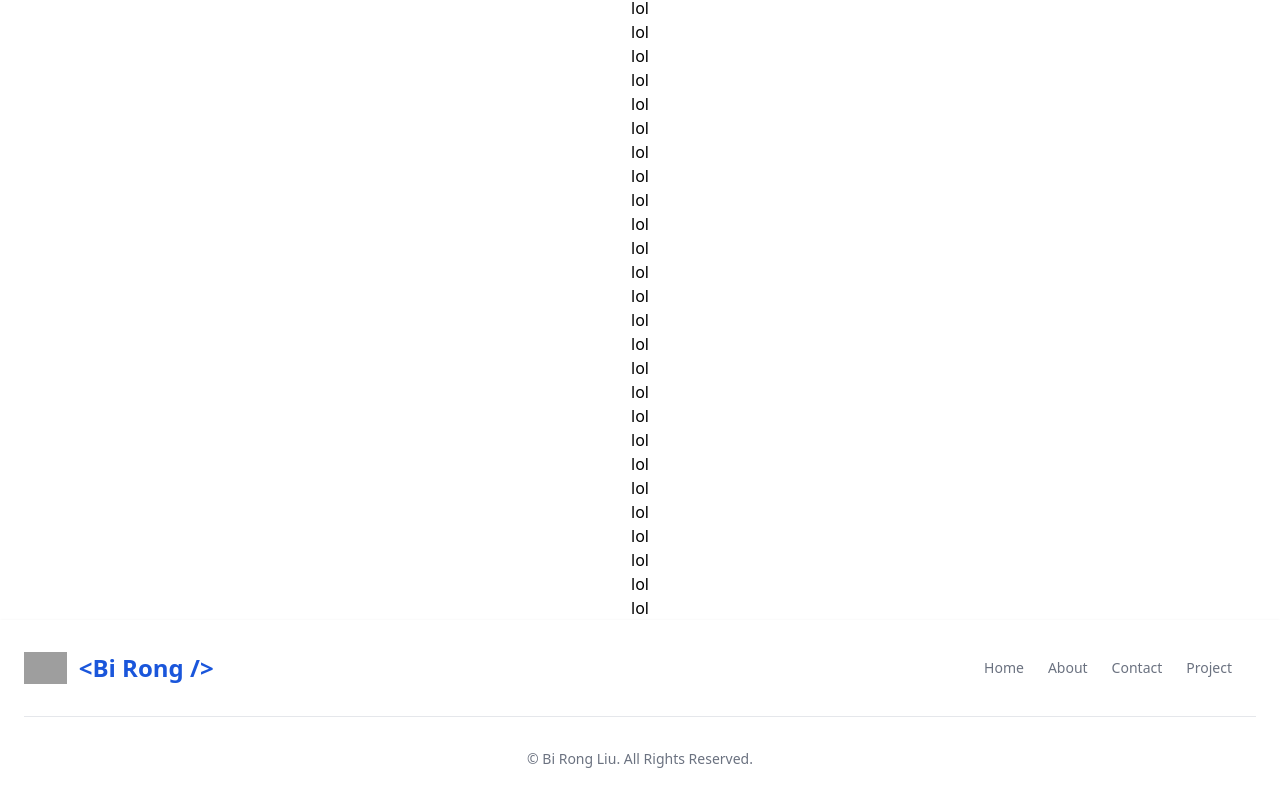
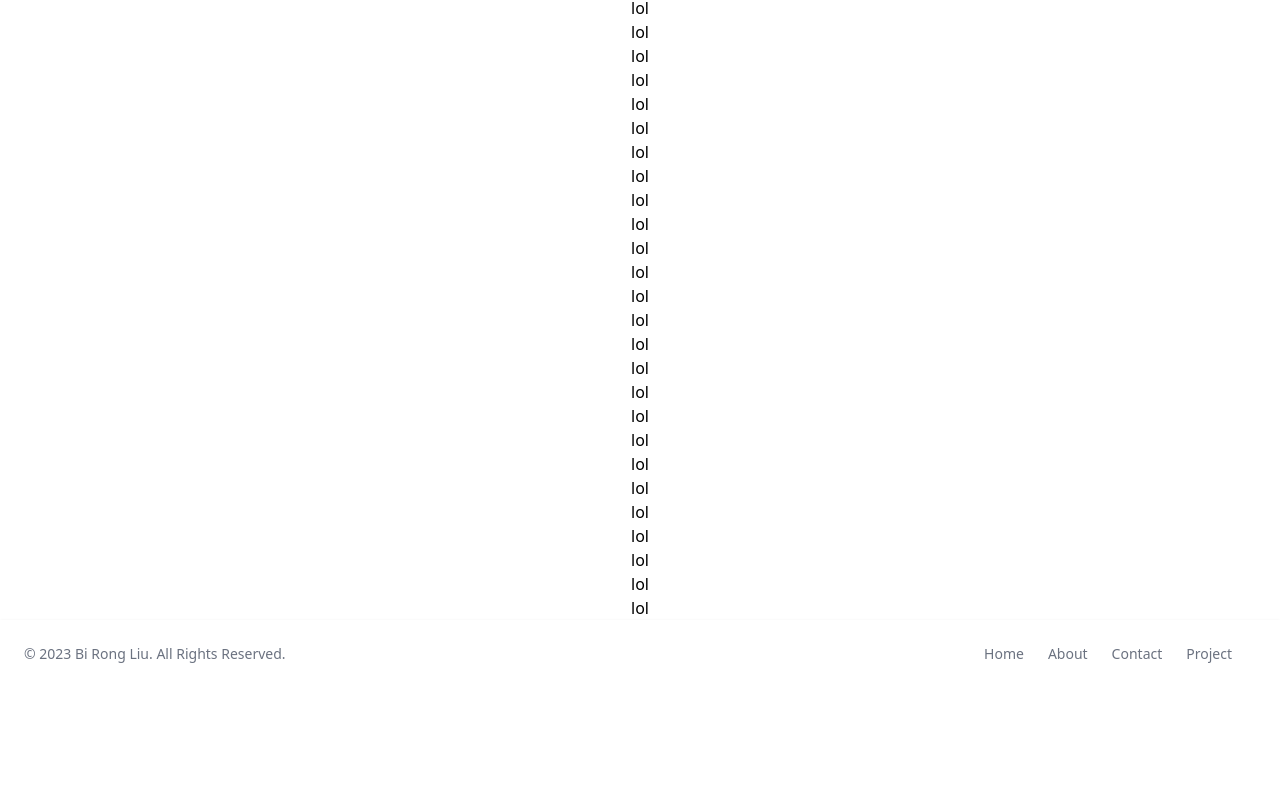
Before and after one commit to birongliu/portfolio, a React (Create React App) app: page / in a window 1280 px wide. Shown: the part 316-1117 px from the top of the page. After the commit the page ends 1004 px from the top, so only its background shows below. Built offline with nearby package versions, Linux system fonts and the light colour scheme; grey boxes are pictures that could not be loaded.

Commit message:
remove dep and add 404

```diff
--- a/package.json
+++ b/package.json
@@ -11,10 +11,9 @@
     "@types/react": "^18.0.26",
     "@types/react-dom": "^18.0.10",
     "flowbite": "^1.6.0",
-    "flowbite-react": "^0.3.7",
     "react": "^18.2.0",
     "react-dom": "^18.2.0",
-    "react-router-dom": "^5.3.0",
+    "react-router-dom": "^6.6.1",
     "react-scripts": "^5.0.1",
     "typescript": "^4.9.4",
     "web-vitals": "^2.1.4"
--- a/src/App.tsx
+++ b/src/App.tsx
@@ -1,30 +1,22 @@
 import React from "react";
-import Navagator from "./components/common/Navbar";
-import Footer from "./components/common/Footer";
-import { BrowserRouter as Router, Route, Switch } from "react-router-dom";
+import Navagator from "./components/Common/Navbar";
+import { Routes, Route, Navigate } from "react-router-dom";
 import Home from "./components/Home/Home";
+import FourOFour from "./components/Error/404";
+import Footer from "./components/Common/Footer";
 
-export function Test() {
-	return (
-      <div className="text-center bg-white dark:bg-gray-900 dark:text-white"
-      >home content here</div>
-
-   )
-}
 export default function App() {
 	return (
-    <Router>
-      <main>
-      <Navagator />
-      <Switch>
-          <Route exact={true} render={Home} path="/" />
-          <Route exact={true} render={Test} path="/lol" />
-          <Route path="*">
-            <div>404</div>
-          </Route>
-      </Switch>
+		<div className="dark:bg-gray-900">
+			<Navagator />
+			<main>
+				<Routes>
+					<Route path="/" element={<Home />} />
+					<Route path="/404" element={<FourOFour />} />
+          <Route path="*" element={ <Navigate to="/404" replace />} />
+				</Routes>
+			</main>
       <Footer />
-      </main>
-    </Router>
+		</div>
 	);
 }
--- /dev/null
+++ b/src/components/Error/404.tsx
@@ -0,0 +1,32 @@
+import React from "react";
+import { useNavigate } from "react-router-dom";
+
+
+export default function FourOFour() {
+   const navigate = useNavigate();
+	return (
+		<main className="flex items-center mx-auto px-20 flex-col gap-3 justify-center max-w-5xl min-h-screen py-20">
+			<h1 className="dark:text-white font-bold text-3xl relative bottom-20">
+				404: Page Not Found
+			</h1>
+			<p className="dark:text-slate-400 text-slate-600 relative bottom-20">
+				Whoops, that page doesn't exist.
+			</p>
+			<div className="content-start relative bottom-20">
+				<button
+					type="button"
+               onClick={() => navigate("/", { replace: true })}
+					className=" text-white bg-blue-700 hover:bg-blue-800 focus:ring-4 focus:ring-blue-300 font-medium rounded-lg text-sm px-5 py-2.5 mr-2 mb-2 dark:bg-blue-600 dark:hover:bg-blue-700 focus:outline-none dark:focus:ring-blue-800"
+				>
+					Home
+				</button>
+				<button
+					type="button"
+					className=" text-white bg-blue-700 hover:bg-blue-800 focus:ring-4 focus:ring-blue-300 font-medium rounded-lg text-sm px-5 py-2.5 mr-2 mb-2 dark:bg-blue-600 dark:hover:bg-blue-700 focus:outline-none dark:focus:ring-blue-800"
+				>
+					Back
+				</button>
+			</div>
+		</main>
+	);
+}
--- a/src/components/common/Footer.tsx
+++ b/src/components/common/Footer.tsx
@@ -1,42 +1,25 @@
 import React from "react";
 import { Link } from "react-router-dom";
-import { LogoName, navLinks } from "../../utils/constants";
+import { navLinks } from "../../utils/constants";
 export default function Footer() {
-	const year = new Date().getFullYear();
 	return (
-		<footer className="top-0 sticky p-4 bg-white shadow md:px-6 md:py-8 dark:bg-gray-900">
-			<div className="sm:flex sm:items-center sm:justify-between">
-				<a
-					href="https://flowbite.com/"
-					className="flex items-center mb-4 sm:mb-0"
-				>
-					<img
-						src="https://flowbite.com/docs/images/logo.svg"
-						className="h-8 mr-3"
-						alt="Flowbite Logo"
-					/>
-					<span className="text-blue-700 self-center text-2xl font-semibold whitespace-nowrap dark:text-white">
-						{LogoName}
-					</span>
-				</a>
-				<ul className="flex flex-wrap items-center mb-6 text-sm text-gray-500 sm:mb-0 dark:text-gray-400">
-					{navLinks.map(link => (
-						<li key={link.name}>
-						<Link to={link.path} key={link.name} className="mr-4 hover:underline md:mr-6">
-							{link.name}
-						</Link>
-						</li>
-					))}
-				</ul>
-			</div>
-			<hr className="my-6 border-gray-200 sm:mx-auto dark:border-gray-700 lg:my-8" />
-			<span className="block text-sm text-gray-500 sm:text-center dark:text-gray-400">
-				© {" "}
+		<footer className="p-5 bg-white shadow md:flex md:items-center md:justify-between md:p-6 dark:bg-gray-900">
+			<span className="text-sm text-gray-500 sm:text-center dark:text-gray-400">
+				© {new Date().getFullYear()}{" "}
 				<a href="https://flowbite.com/" className="hover:underline">
 					Bi Rong Liu
 				</a>
 				. All Rights Reserved.
 			</span>
+			<ul className="flex flex-wrap items-center mt-3 text-sm text-gray-500 dark:text-gray-400 sm:mt-0">
+				{navLinks.map(link => (
+					<li key={link.name}>
+						<Link to={link.path} key={link.name} className="mr-4 hover:underline md:mr-6">
+							{link.name}
+						</Link>
+					</li>
+				))}
+			</ul>
 		</footer>
 	);
 }
--- a/src/components/common/Navbar.tsx
+++ b/src/components/common/Navbar.tsx
@@ -1,4 +1,3 @@
-import { Navbar } from "flowbite-react";
 import React, { useEffect, useState } from "react";
 import { LogoName, navLinks } from "../../utils/constants";
 import Utils from "../../utils/Utils";
@@ -72,7 +71,7 @@ export default function Navigator() {
 							<path
 								d="M10 2a1 1 0 011 1v1a1 1 0 11-2 0V3a1 1 0 011-1zm4 8a4 4 0 11-8 0 4 4 0 018 0zm-.464 4.95l.707.707a1 1 0 001.414-1.414l-.707-.707a1 1 0 00-1.414 1.414zm2.12-10.607a1 1 0 010 1.414l-.706.707a1 1 0 11-1.414-1.414l.707-.707a1 1 0 011.414 0zM17 11a1 1 0 100-2h-1a1 1 0 100 2h1zm-7 4a1 1 0 011 1v1a1 1 0 11-2 0v-1a1 1 0 011-1zM5.05 6.464A1 1 0 106.465 5.05l-.708-.707a1 1 0 00-1.414 1.414l.707.707zm1.414 8.486l-.707.707a1 1 0 01-1.414-1.414l.707-.707a1 1 0 011.414 1.414zM4 11a1 1 0 100-2H3a1 1 0 000 2h1z"
 								fillRule="evenodd"
-								clip-rule="evenodd"
+								clipRule="evenodd"
 							></path>
 						</svg>
 					</button>
@@ -95,7 +94,7 @@ export default function Navigator() {
 							<path
 								fillRule="evenodd"
 								d="M3 5a1 1 0 011-1h12a1 1 0 110 2H4a1 1 0 01-1-1zM3 10a1 1 0 011-1h12a1 1 0 110 2H4a1 1 0 01-1-1zM3 15a1 1 0 011-1h12a1 1 0 110 2H4a1 1 0 01-1-1z"
-								clip-rule="evenodd"
+								clipRule="evenodd"
 							></path>
 						</svg>
 					</button>
--- a/src/index.tsx
+++ b/src/index.tsx
@@ -1,15 +1,18 @@
-import React from 'react';
-import ReactDOM from 'react-dom/client';
-import './styles/globals.css';
-import App from './App';
-import reportWebVitals from './reportWebVitals';
+import React from "react";
+import ReactDOM from "react-dom/client";
+import "./styles/globals.css";
+import App from "./App";
+import reportWebVitals from "./reportWebVitals";
+import { BrowserRouter } from "react-router-dom";
 
-const container = document.getElementById('root') as HTMLElement
-const root = ReactDOM.createRoot(container);
+const root = ReactDOM.createRoot(document.getElementById("root") as HTMLElement);
+
 root.render(
-  <React.StrictMode>
-    <App />
-  </React.StrictMode>
+	<React.StrictMode>
+		<BrowserRouter>
+			<App />
+		</BrowserRouter>
+	</React.StrictMode>,
 );
 
 // If you want to start measuring performance in your app, pass a function
```
Also changed, not shown: 1 other file (tests, documents, lock files or other folders).
